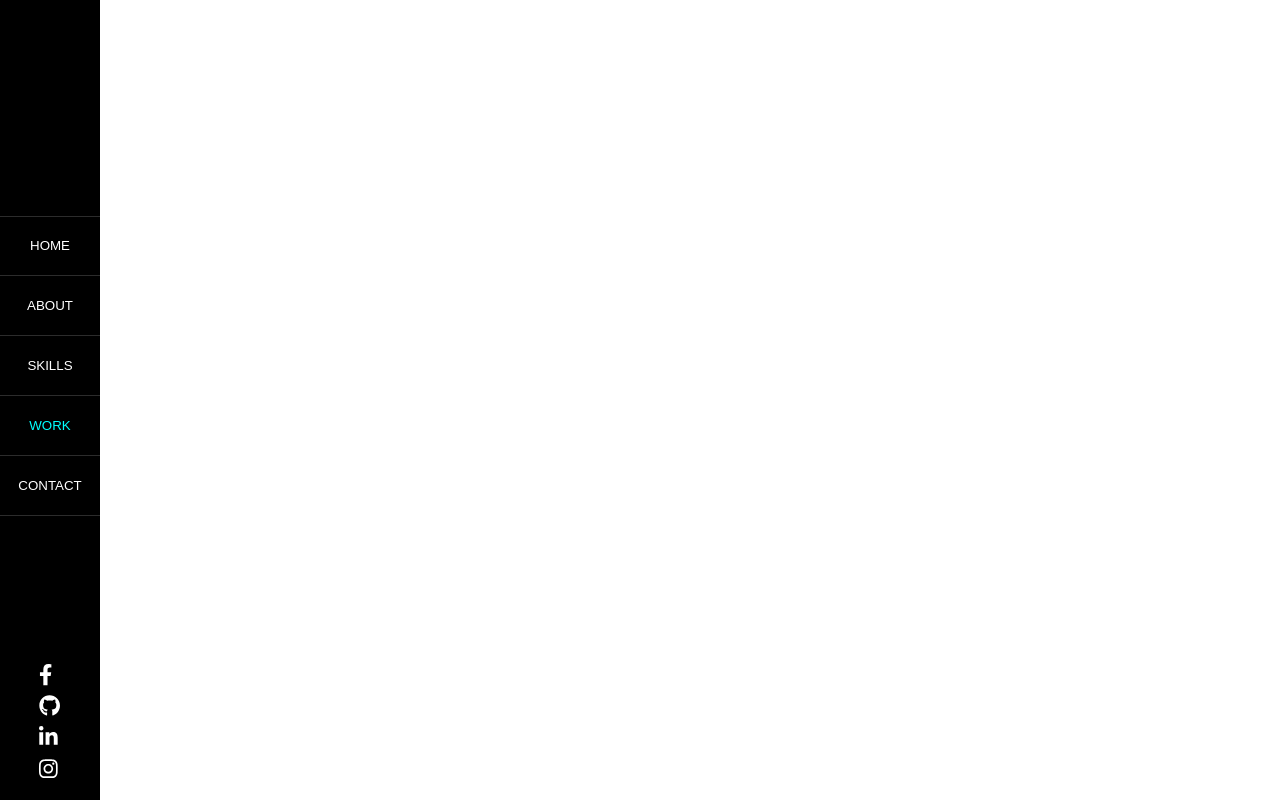
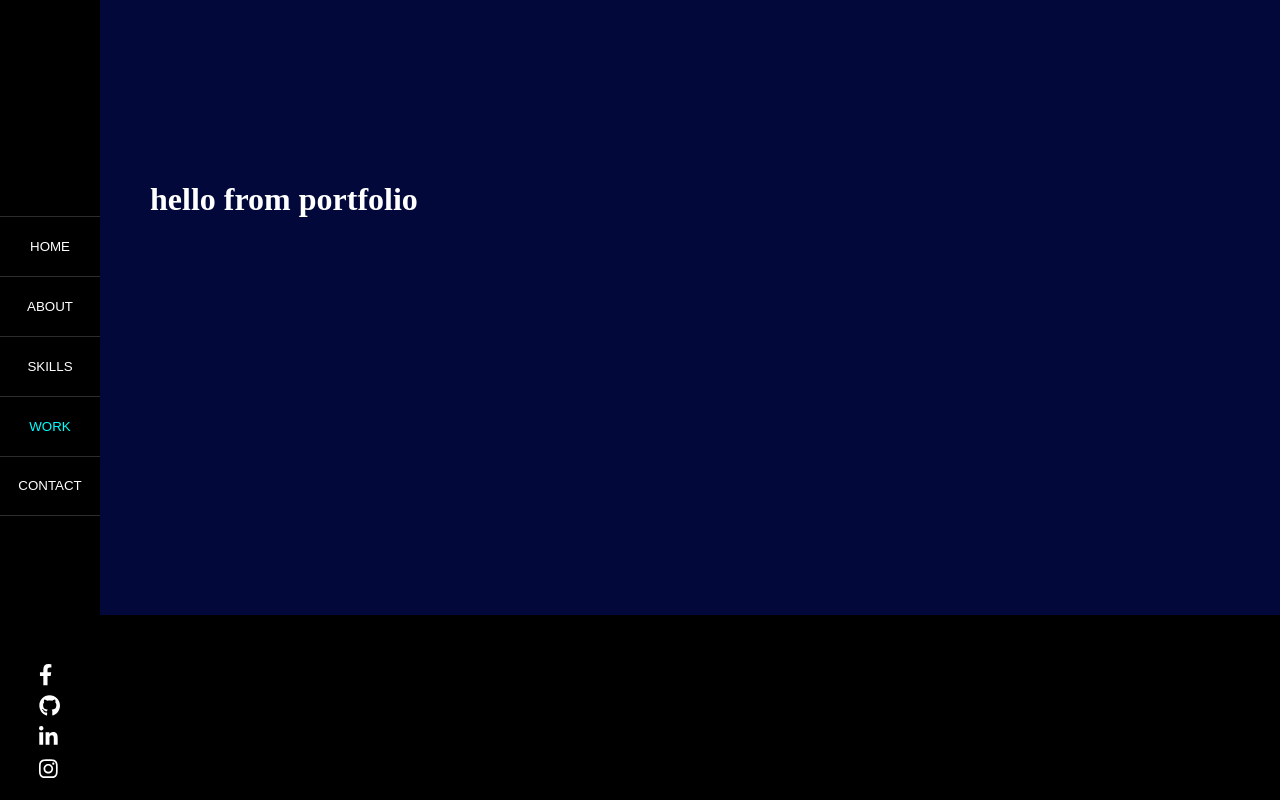
Before and after one commit to steven-rr/steven-rr.github.io, a React (Create React App) app: page /work in a window 1280 px wide. Built offline with nearby package versions, Linux system fonts and the light colour scheme; the HTML template or start-up script is replaced by a standard one.

Commit message:
adding global styles and updating all pages with proper divs.

```diff
--- a/src/index.css
+++ b/src/index.css
@@ -1,12 +1,37 @@
-body {
+/* body {
   margin: 0;
   font-family: -apple-system, BlinkMacSystemFont, 'Segoe UI', 'Roboto', 'Oxygen',
     'Ubuntu', 'Cantarell', 'Fira Sans', 'Droid Sans', 'Helvetica Neue',
     sans-serif;
   -webkit-font-smoothing: antialiased;
   -moz-osx-font-smoothing: grayscale;
+} */
+html
+{
+	background-color: rgb(0, 0, 0);
+
 }
-
+html, body
+{
+	margin:0;
+	padding: 0;
+	height: 100%;
+	margin: 0;
+	overflow-x: hidden;
+	overflow-y: scroll;
+}
+*
+{
+	box-sizing: border-box;
+}
+h1
+{
+	color: #fff;
+}
+p
+{
+	color: #fff;
+}
 code {
   font-family: source-code-pro, Menlo, Monaco, Consolas, 'Courier New',
     monospace;
--- a/src/pages/About.modules.css
+++ b/src/pages/About.modules.css
@@ -1,5 +1,8 @@
 div.container-main
 {
+
+
+
 	left: 100px;
 	top: 0px;
 	width: 100%;
@@ -8,13 +11,16 @@ div.container-main
 	margin:0;
 	padding: 0;
 	background-color: rgb(3, 8, 59);
+
+	overflow-x: hidden;
+	overflow-y: scroll;
+
 }
 
 /*  --------------- main body primary msg ---------------- */
 
 div.primary-msg
 {
-	margin:0;
 	position: absolute;
 	top: 20%;
 	left: 150px;
@@ -25,3 +31,7 @@ h1
 {
 	color: #fff;
 }
+p
+{
+	color: #fff;
+}
--- a/src/pages/Contact.js
+++ b/src/pages/Contact.js
@@ -2,8 +2,10 @@ import React from 'react'
 
 function Contact() {
     return (
-        <div>
-            <h1>hello from contact</h1>
+        <div className = "container-main">
+             <div className = "primary-msg">
+                <h1>hello from contact</h1>
+             </div>
         </div>
     )
 }
--- a/src/pages/Home.css
+++ b/src/pages/Home.css
@@ -24,3 +24,8 @@ h1
 {
 	color: #fff;
 }
+
+p
+{
+	color: #fff;
+}
--- a/src/pages/Skills.js
+++ b/src/pages/Skills.js
@@ -2,8 +2,10 @@ import React from 'react'
 
 function Skills() {
     return (
-        <div>
-            <h1>hello from skills</h1>
+        <div className = "container-main">
+             <div className = "primary-msg">
+                <h1>hello from skills</h1>
+             </div>
         </div>
     )
 }
--- a/src/pages/Work.js
+++ b/src/pages/Work.js
@@ -2,8 +2,10 @@ import React from 'react'
 
 function Work() {
     return (
-        <div>
-            <h1>hello from work</h1>
+        <div className = "container-main">
+             <div className = "primary-msg">
+                <h1>hello from portfolio</h1>
+             </div>
         </div>
     )
 }
```
Also changed, not shown: src/pages/About.js (+4 -1 lines).
